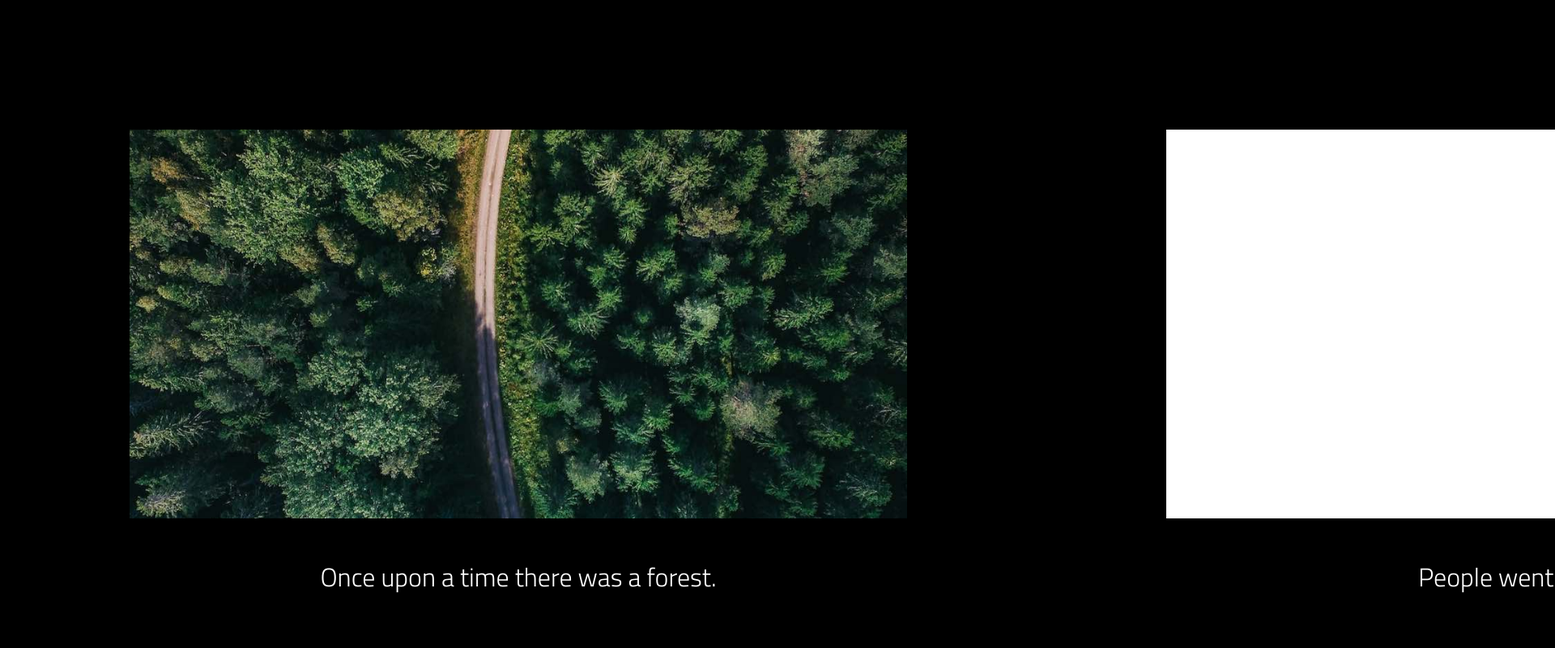
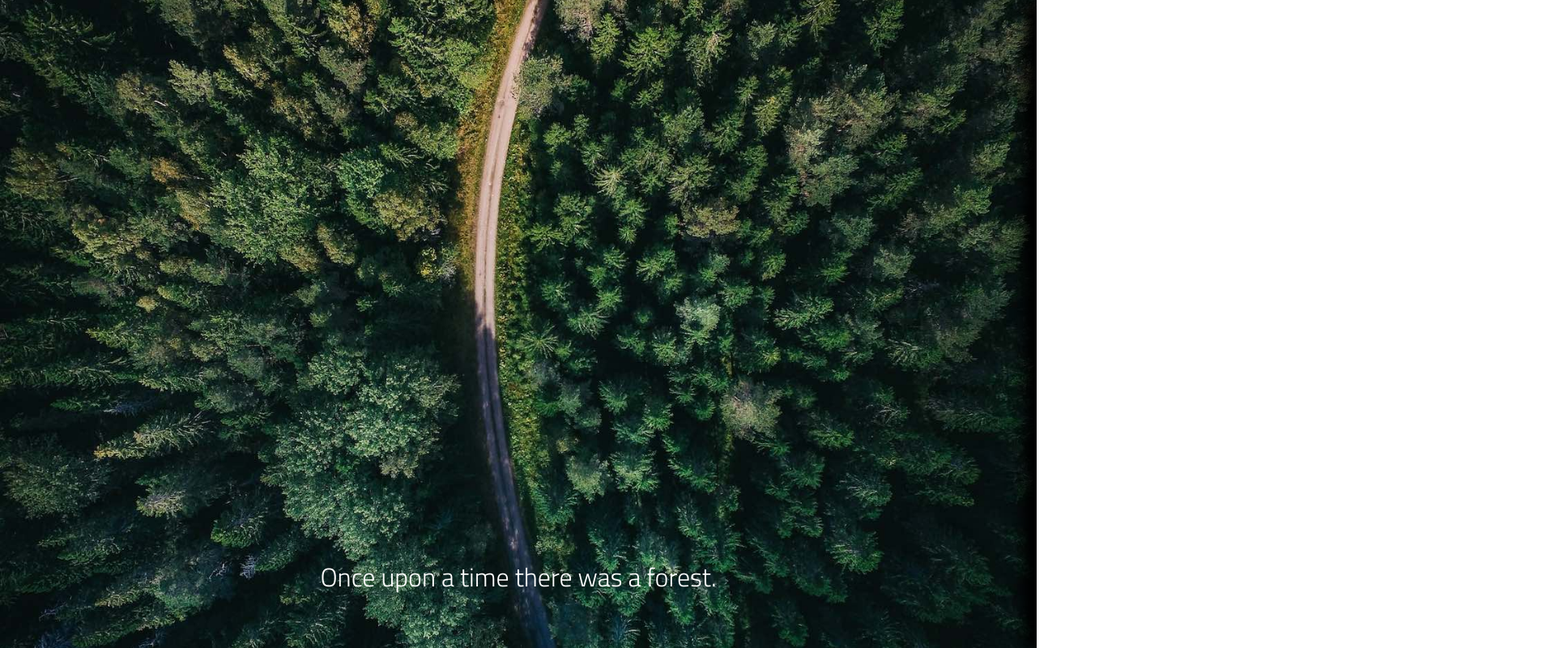
Before and after one commit to tordevries/tordevries.github.io, a plain HTML site: page scroll-tests/background-attachment/index-horizontal.html in a window 1280 px wide. Shown: the top 800 px of the page at 81% size, 1920 px wide, since content can reach past the window. Drawn offline with Linux system fonts and the light colour scheme.

Commit message:
updated shadows and scroll snap

```diff
--- a/scroll-tests/background-attachment/styles-horizontal.css
+++ b/scroll-tests/background-attachment/styles-horizontal.css
@@ -8,11 +8,13 @@
     box-sizing: border-box; /* set box-sizing to make dimensions primary */
 }
 
+/* force window heights and hide scrollbars on the body tag */
 html, body {
 	height: 100%;
 	padding: 0;
 	margin: 0;
 	font-family: "Titillium Web", sans-serif;
+	overflow: hidden;
 }
 
 /* eliminate default padding from content elements */
@@ -21,36 +23,43 @@ h1, h2, p {
 	margin: 0;
 }
 
-/* give the main parent container width for horizontal scrolling and the section floats */
+/* give the main parent container width for horizontal scrolling and the sections */
 main {
-    width: 400vw;
+	position: absolute;
+    width: 100vw;
+	height: 100vh;
+	overflow: auto;
+	scroll-snap-type: x mandatory; /* force scrolling to snap to element */
 }
 
-/* all sections are positioned relative and have a full-page height of 100vh, plus some background settings */
+/* all sections are positioned absolute and have a full-page height of 100vh, plus some background settings */
 section {
-    position: relative;
-    float: left; /* float it */
-    height: 100vh;
+    position: absolute;
+	top: 0;
+	left: 0;
+	height: 100%;
     width: 100vw;
     background-size: cover;
     background-position: center center;
     background-attachment: fixed;
+	scroll-snap-align: center;
+    box-shadow: inset 1em 0 1em black, -1em 0 1em black;
 }
 
-.borderOverlay {
-    position: absolute;
-    top: 0;
-    left: 0;
-    width: 100%;
-    height: 100%;
-    border: 10rem solid #000;
-}
+/* position specific sections from the left */
+#section2 { left: 100vw; }
+#section3 { left: 200vw; }
+#section4 { left: 300vw; }
 
+/* specific background images */
 #section1,
 #section4 { background-image: url('images/geranimo-qzgN45hseN0-unsplash.jpg'); }
 #section2 { background-image: url('images/kristjan-kotar--h15p84GY5k-unsplash.jpg'); }
 #section3 { background-image: url('images/greg-rosenke-8F47XWiUPrQ-unsplash.jpg'); }
 
+/* custom box-shadows for first and last slides */
+#section1 { box-shadow: -1em 0 1em black; }
+#section4 { box-shadow: 1em 0 1em black; }
 
 /* content divs within the sections are positioned absolutely to the top and right, almost half the page wide */
 section > .content {
```
